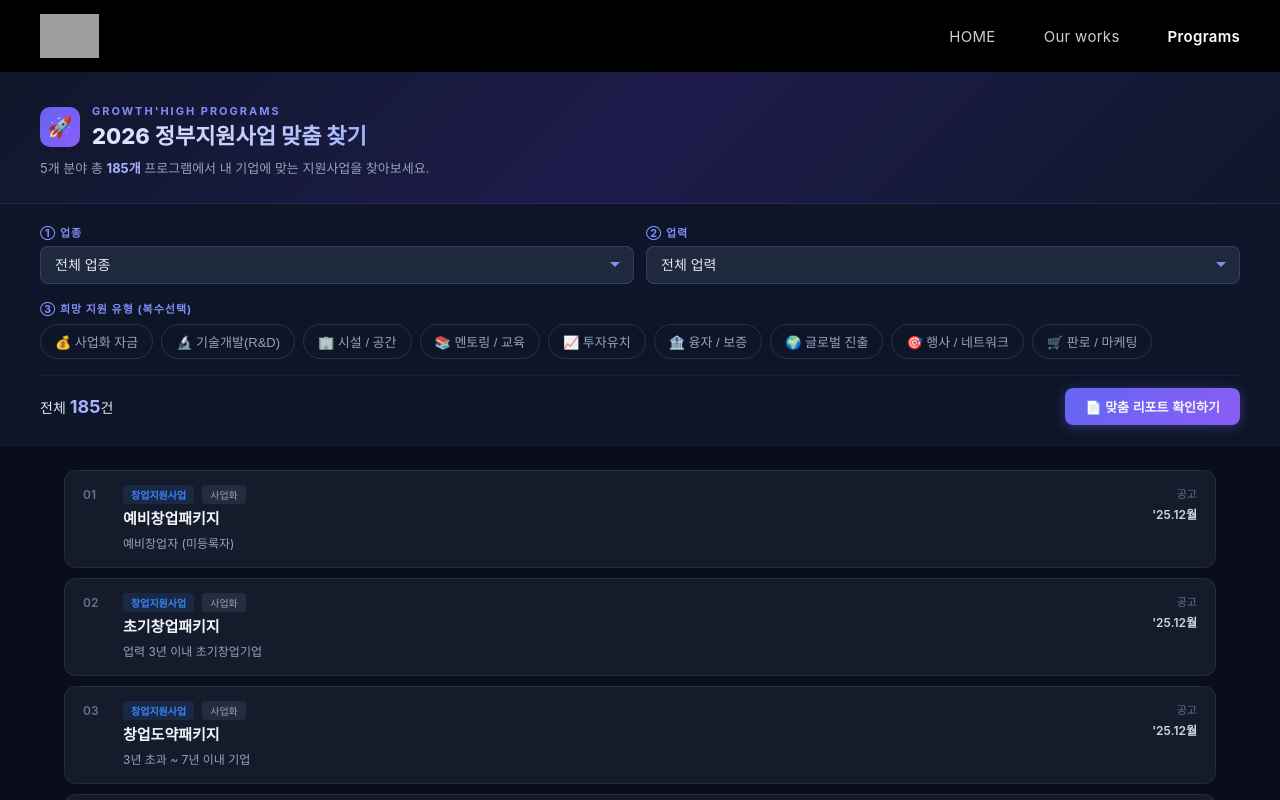
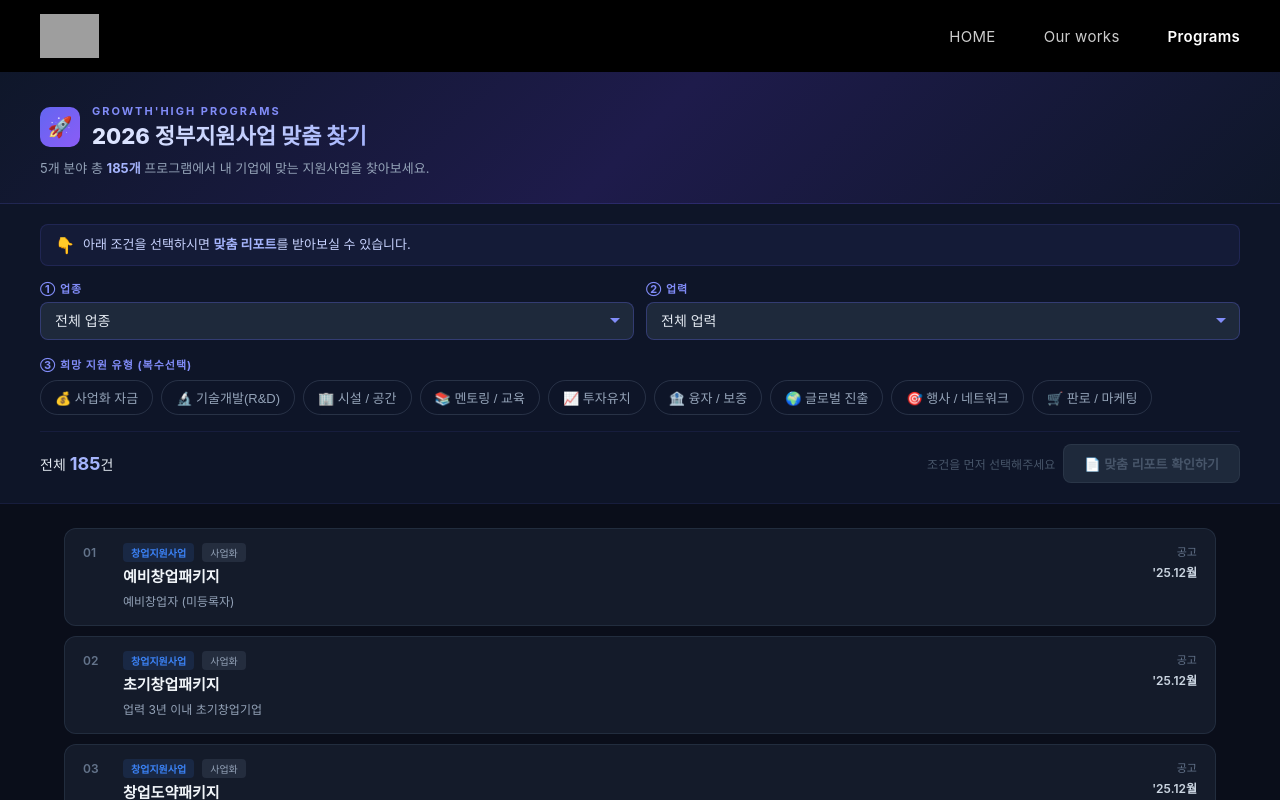
Before and after one commit to growthhighyun/growthhigh-finder, a React (Vite) app: page / in a window 1280 px wide. Shown: the top 800 px of the page. Built offline with nearby package versions, Linux system fonts and the light colour scheme; grey boxes are pictures that could not be loaded; a web font is replaced by a local one.

Commit message:
Update App.jsx

```diff
--- a/src/App.jsx
+++ b/src/App.jsx
@@ -319,9 +319,12 @@ export default function App() {
   const [showReport, setShowReport] = useState(false);
   const [leadInfo, setLeadInfo] = useState({ company: "", position: "", name: "", email: "" });
   const [submittedLead, setSubmittedLead] = useState(null);
+  const [pulseReport, setPulseReport] = useState(0);
   const reportRef = useRef(null);
 
-  const toggleSupport = (v) => setSelectedSupports(p => p.includes(v) ? p.filter(x => x !== v) : [...p, v]);
+  const toggleSupport = (v) => { setSelectedSupports(p => p.includes(v) ? p.filter(x => x !== v) : [...p, v]); setPulseReport(k => k + 1); };
+  const handleIndustryChange = (v) => { setIndustry(v); if (v !== "all") setPulseReport(k => k + 1); };
+  const handleAgeChange = (v) => { setAge(v); if (v !== "all") setPulseReport(k => k + 1); };
   const hasFilters = industry !== "all" || age !== "all" || selectedSupports.length > 0;
   const resetFilters = () => { setIndustry("all"); setAge("all"); setSelectedSupports([]); };
 
@@ -530,16 +533,29 @@ export default function App() {
       {/* Filter Section (Sticky) */}
       <div style={{ background: "rgba(15,23,42,0.95)", backdropFilter: "blur(20px)", borderBottom: "1px solid rgba(99,102,241,0.1)", padding: "20px 24px", position: "sticky", top: 0, zIndex: 100 }}>
         <div style={{ maxWidth: 1200, margin: "0 auto" }}>
+          {/* Step guide */}
+          {!hasFilters && (
+            <div style={{ display: "flex", alignItems: "center", gap: 8, marginBottom: 14, padding: "10px 14px", background: "rgba(99,102,241,0.08)", borderRadius: 8, border: "1px solid rgba(99,102,241,0.15)" }}>
+              <span style={{ fontSize: 16 }}>👇</span>
+              <span style={{ fontSize: 13, color: "#C7D2FE", lineHeight: 1.5 }}>아래 조건을 선택하시면 <strong style={{ color: "#A5B4FC" }}>맞춤 리포트</strong>를 받아보실 수 있습니다.</span>
+            </div>
+          )}
+          {hasFilters && (
+            <div style={{ display: "flex", alignItems: "center", gap: 8, marginBottom: 14, padding: "10px 14px", background: "rgba(16,185,129,0.08)", borderRadius: 8, border: "1px solid rgba(16,185,129,0.15)" }}>
+              <span style={{ fontSize: 16 }}>✅</span>
+              <span style={{ fontSize: 13, color: "#6EE7B7", lineHeight: 1.5 }}>조건이 설정되었습니다. 결과를 확인하고 <strong style={{ color: "#34D399" }}>맞춤 리포트</strong>를 받아보세요!</span>
+            </div>
+          )}
           <div style={{ display: "flex", gap: 12, flexWrap: "wrap", marginBottom: 16 }}>
             <div style={{ flex: "1 1 200px" }}>
               <label style={{ fontSize: 11, color: S.accent, fontWeight: 700, letterSpacing: 1, display: "block", marginBottom: 6 }}>① 업종</label>
-              <select value={industry} onChange={e => setIndustry(e.target.value)} style={S.input}>
+              <select value={industry} onChange={e => handleIndustryChange(e.target.value)} style={S.input}>
                 {INDUSTRY_OPTIONS.map(o => <option key={o.value} value={o.value}>{o.label}</option>)}
               </select>
             </div>
             <div style={{ flex: "1 1 200px" }}>
               <label style={{ fontSize: 11, color: S.accent, fontWeight: 700, letterSpacing: 1, display: "block", marginBottom: 6 }}>② 업력</label>
-              <select value={age} onChange={e => setAge(e.target.value)} style={S.input}>
+              <select value={age} onChange={e => handleAgeChange(e.target.value)} style={S.input}>
                 {AGE_OPTIONS.map(o => <option key={o.value} value={o.value}>{o.label}</option>)}
               </select>
             </div>
@@ -561,10 +577,19 @@ export default function App() {
               </span>
               {hasFilters && <button onClick={resetFilters} style={{ padding: "5px 12px", borderRadius: 6, border: "1px solid rgba(239,68,68,0.3)", background: "rgba(239,68,68,0.1)", color: "#F87171", fontSize: 11, fontWeight: 600, cursor: "pointer" }}>✕ 초기화</button>}
             </div>
-            {/* ★ Report CTA Button */}
-            <button onClick={() => setShowModal(true)} style={{ padding: "9px 20px", borderRadius: 8, border: "none", background: "linear-gradient(135deg, #6366F1, #8B5CF6)", color: "#F1F5F9", fontSize: 13, fontWeight: 700, cursor: "pointer", boxShadow: "0 2px 12px rgba(99,102,241,0.4)", transition: "all 0.2s", display: "flex", alignItems: "center", gap: 6 }}>
-              📄 맞춤 리포트 확인하기
-            </button>
+            {/* ★ Report CTA Button — conditional */}
+            {hasFilters ? (
+              <button key={pulseReport} onClick={() => setShowModal(true)} className="report-cta-pulse" style={{ padding: "9px 20px", borderRadius: 8, border: "none", background: "linear-gradient(135deg, #6366F1, #8B5CF6)", color: "#F1F5F9", fontSize: 13, fontWeight: 700, cursor: "pointer", boxShadow: "0 2px 12px rgba(99,102,241,0.4)", transition: "all 0.2s", display: "flex", alignItems: "center", gap: 6 }}>
+                📄 맞춤 리포트 확인하기 ({filtered.length}건)
+              </button>
+            ) : (
+              <div style={{ display: "flex", alignItems: "center", gap: 8 }}>
+                <span style={{ fontSize: 12, color: "#475569" }}>조건을 먼저 선택해주세요</span>
+                <button disabled style={{ padding: "9px 20px", borderRadius: 8, border: "1px solid rgba(71,85,105,0.3)", background: "#1E293B", color: "#475569", fontSize: 13, fontWeight: 600, cursor: "not-allowed", display: "flex", alignItems: "center", gap: 6 }}>
+                  📄 맞춤 리포트 확인하기
+                </button>
+              </div>
+            )}
           </div>
         </div>
       </div>
@@ -665,6 +690,8 @@ export default function App() {
 
       <style>{`
         @keyframes fadeIn { from { opacity: 0; transform: translateY(-4px); } to { opacity: 1; transform: translateY(0); } }
+        @keyframes ctaPulse { 0% { box-shadow: 0 2px 12px rgba(99,102,241,0.4); } 50% { box-shadow: 0 2px 24px rgba(99,102,241,0.8), 0 0 0 4px rgba(99,102,241,0.15); } 100% { box-shadow: 0 2px 12px rgba(99,102,241,0.4); } }
+        .report-cta-pulse { animation: ctaPulse 0.6s ease-out 1; }
         select:focus, input:focus { border-color: #6366F1 !important; box-shadow: 0 0 0 2px rgba(99,102,241,0.2); }
         button:hover { opacity: 0.9; }
         ::-webkit-scrollbar { width: 6px; }
```
